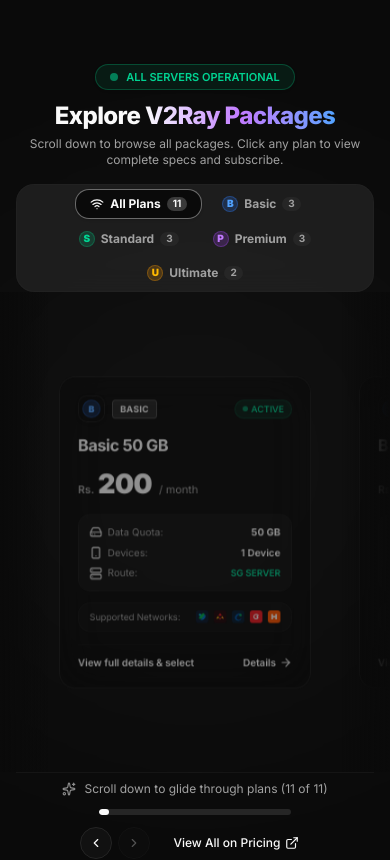
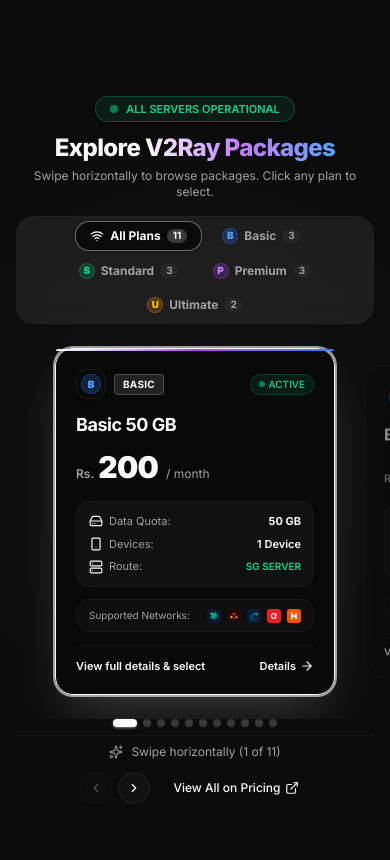
Before and after one commit to Dhanujaya-Malka/Digital-Service-Management-Platform, a Next.js app in the folder frontend/: page / in a window 390 px wide. Shown: the part 1340-2200 px from the top of the page. Built offline with nearby package versions, Linux system fonts and the light colour scheme.

Commit message:
Improve mobile package carousel touch swipe and add direct Continue button on network cards

```diff
--- a/frontend/src/app/checkout/network/page.tsx
+++ b/frontend/src/app/checkout/network/page.tsx
@@ -107,6 +107,13 @@
   const handleContinue = () => {
     if (!chosenNetworkPkg || !activePlan) return;
     router.push(`/checkout?plan=${activePlan.id}&networkPackage=${chosenNetworkPkg.id}&network=${chosenNetworkPkg.isp}`);
+  };
+
+  const handleDirectContinue = (pkg: NetworkPackage, e?: React.MouseEvent) => {
+    if (e) e.stopPropagation();
+    handleSelectPackage(pkg);
+    if (!activePlan) return;
+    router.push(`/checkout?plan=${activePlan.id}&networkPackage=${pkg.id}&network=${pkg.isp}`);
   };
 
   // Filter packages based on active ISP tab
@@ -304,6 +311,13 @@
                     </div>
 
                     <div className="flex items-center gap-1.5">
+                      {isSelected && (
+                        <Badge className="text-[10px] bg-primary/20 hover:bg-primary/20 text-primary border-primary/40 font-bold px-2 py-0.5 gap-1 shadow-sm">
+                          <CheckCircle2 className="h-3 w-3" />
+                          <span>Selected</span>
+                        </Badge>
+                      )}
+
                       {pkg.popular && (
                         <Badge variant="secondary" className="text-[10px] bg-amber-500/15 text-amber-400 border-amber-500/30">
                           Popular
@@ -366,20 +380,28 @@
                     <span>Ping: {pkg.latency || '30ms - 40ms'}</span>
                   </div>
 
-                  <div className={`px-3 py-1 rounded-xl text-xs font-bold transition-all flex items-center gap-1 ${
-                    isSelected
-                      ? 'bg-primary text-primary-foreground shadow-md'
-                      : 'bg-muted/70 text-muted-foreground group-hover:bg-primary/10 group-hover:text-primary'
-                  }`}>
-                    {isSelected ? (
-                      <>
-                        <CheckCircle2 className="h-3.5 w-3.5" />
-                        <span>Selected</span>
-                      </>
-                    ) : (
-                      <span>Select This</span>
-                    )}
-                  </div>
+                  {isSelected ? (
+                    <Button
+                      size="sm"
+                      onClick={(e) => handleDirectContinue(pkg, e)}
+                      className="h-8 px-4 rounded-xl text-xs font-bold bg-primary hover:bg-primary/90 text-primary-foreground shadow-md shadow-primary/25 gap-1.5 cursor-pointer hover:scale-105 transition-all"
+                    >
+                      <span>Continue</span>
+                      <ArrowRight className="h-3.5 w-3.5" />
+                    </Button>
+                  ) : (
+                    <Button
+                      variant="outline"
+                      size="sm"
+                      onClick={(e) => {
+                        e.stopPropagation();
+                        handleSelectPackage(pkg);
+                      }}
+                      className="h-8 px-3 rounded-xl text-xs font-semibold text-muted-foreground hover:text-primary hover:border-primary/50 hover:bg-primary/5 border-border/70 cursor-pointer"
+                    >
+                      <span>Select Route</span>
+                    </Button>
+                  )}
                 </div>
               </Card>
             );
--- a/frontend/src/components/marketing/StickyPackageCarousel.tsx
+++ b/frontend/src/components/marketing/StickyPackageCarousel.tsx
@@ -36,6 +36,7 @@
   const [activeCardIndex, setActiveCardIndex] = useState(0);
   const [maxScrollDistance, setMaxScrollDistance] = useState(0);
   const [isMounted, setIsMounted] = useState(false);
+  const [isMobile, setIsMobile] = useState(false);
 
   // Filter packages by active category tab
   const filteredPackages = selectedCategory === 'all'
@@ -50,7 +51,7 @@
     { id: 'ultimate', label: 'Ultimate', count: packages.filter(p => p.category === 'ultimate').length },
   ];
 
-  // Calculate track width and maximum scroll distance
+  // Calculate track width and maximum scroll distance for desktop pinned carousel
   const calculateScrollLimits = useCallback(() => {
     if (!trackRef.current) return;
     const track = trackRef.current;
@@ -64,18 +65,22 @@
 
   useEffect(() => {
     setIsMounted(true);
-    calculateScrollLimits();
-
     const handleResize = () => {
-      calculateScrollLimits();
+      const mobile = window.innerWidth < 768;
+      setIsMobile(mobile);
+      if (!mobile) {
+        calculateScrollLimits();
+      }
     };
 
+    handleResize();
     window.addEventListener('resize', handleResize);
     return () => window.removeEventListener('resize', handleResize);
   }, [calculateScrollLimits, filteredPackages]);
 
-  // Window Scroll listener to drive the horizontal track translation
+  // Desktop Window Scroll listener to drive the horizontal track translation
   useEffect(() => {
+    if (isMobile) return;
     let ticking = false;
 
     const handleWindowScroll = () => {
@@ -125,16 +130,58 @@
     handleWindowScroll(); // Initial check
 
     return () => window.removeEventListener('scroll', handleWindowScroll);
-  }, [maxScrollDistance, filteredPackages]);
+  }, [isMobile, maxScrollDistance, filteredPackages]);
+
+  // Mobile horizontal touch scroll listener
+  const handleMobileTrackScroll = (e: React.UIEvent<HTMLDivElement>) => {
+    if (!isMobile) return;
+    const container = e.currentTarget;
+    const containerRect = container.getBoundingClientRect();
+    const containerCenter = containerRect.left + containerRect.width / 2;
+
+    let closestIdx = 0;
+    let minDistance = Infinity;
+
+    cardRefs.current.forEach((el, idx) => {
+      if (!el) return;
+      const rect = el.getBoundingClientRect();
+      const cardCenter = rect.left + rect.width / 2;
+      const dist = Math.abs(containerCenter - cardCenter);
+      if (dist < minDistance) {
+        minDistance = dist;
+        closestIdx = idx;
+      }
+    });
+
+    setActiveCardIndex(closestIdx);
+    if (filteredPackages.length > 1) {
+      setScrollProgress(closestIdx / (filteredPackages.length - 1));
+    }
+  };
 
   // Card click navigates to pricing page with focus
   const handleCardClick = (pkgId: string) => {
     router.push(`/pricing?plan=${pkgId}`);
   };
 
-  // Arrow navigation: scrolls window to center previous/next card
+  // Arrow / Dot navigation: scrolls to center target card
   const handleNavigateCard = (index: number) => {
-    if (!sectionRef.current || index < 0 || index >= filteredPackages.length) return;
+    if (index < 0 || index >= filteredPackages.length) return;
+    setActiveCardIndex(index);
+
+    if (isMobile) {
+      const cardEl = cardRefs.current[index];
+      if (cardEl) {
+        cardEl.scrollIntoView({
+          behavior: 'smooth',
+          inline: 'center',
+          block: 'nearest',
+        });
+      }
+      return;
+    }
+
+    if (!sectionRef.current) return;
     const totalScrollableDistance = sectionRef.current.offsetHeight - window.innerHeight;
     const progressPerCard = filteredPackages.length > 1 ? 1 / (filteredPackages.length - 1) : 0;
     const targetProgress = index * progressPerCard;
@@ -146,19 +193,25 @@
     });
   };
 
-  // Outer container height dictates how long the user scrolls through cards
-  // ~250vh - 350vh gives a very natural, controlled scroll speed
-  const dynamicContainerHeight = `${Math.max(200, filteredPackages.length * 50 + 120)}vh`;
+  // On desktop, height determines how long user scrolls through cards.
+  // On mobile, height is natural auto so vertical page scroll is NEVER hijacked!
+  const containerHeight = isMobile
+    ? 'auto'
+    : `${Math.max(200, filteredPackages.length * 50 + 120)}vh`;
 
   return (
     <div
       ref={sectionRef}
-      className="relative w-full bg-background/60"
-      style={{ height: dynamicContainerHeight }}
+      className={`relative w-full bg-background/60 ${isMobile ? 'py-10' : ''}`}
+      style={{ height: containerHeight }}
       id="packages-carousel-section"
     >
-      {/* Sticky Fullscreen Container: Pins in place while cards scroll */}
-      <div className="sticky top-0 h-screen w-full overflow-hidden flex flex-col justify-between py-6 md:py-8 z-30">
+      {/* Container: Pins in place on desktop, flows naturally on mobile */}
+      <div className={
+        isMobile
+          ? "relative h-auto w-full flex flex-col justify-between py-4 z-10"
+          : "sticky top-0 h-screen w-full overflow-hidden flex flex-col justify-between py-6 md:py-8 z-30"
+      }>
 
         {/* Background glow behind active cards */}
         <div className="absolute top-1/2 left-1/2 -translate-x-1/2 -translate-y-1/2 w-3/4 h-[320px] bg-primary/10 blur-[150px] rounded-full pointer-events-none" />
@@ -174,7 +227,9 @@
             Explore <span className="text-transparent bg-clip-text bg-gradient-to-r from-primary via-purple-400 to-blue-400">V2Ray Packages</span>
           </h2>
           <p className="text-xs sm:text-sm text-muted-foreground mt-1 max-w-lg mx-auto">
-            Scroll down to browse all packages. Click any plan to view complete specs and subscribe.
+            {isMobile
+              ? "Swipe horizontally to browse packages. Click any plan to select."
+              : "Scroll down to browse all packages. Click any plan to view complete specs and subscribe."}
           </p>
 
           {/* Category Tabs */}
@@ -188,6 +243,9 @@
                     onClick={() => {
                       setSelectedCategory(cat.id);
                       setActiveCardIndex(0);
+                      if (isMobile && cardRefs.current[0]) {
+                        cardRefs.current[0]?.scrollIntoView({ inline: 'center', behavior: 'smooth' });
+                      }
                     }}
                     className={`flex items-center gap-1.5 px-3.5 py-1.5 rounded-xl text-xs font-bold transition-all duration-200 cursor-pointer ${
                       isActive
@@ -215,18 +273,23 @@
           </div>
         </div>
 
-        {/* 2. Horizontally Translating Cards Track */}
+        {/* 2. Horizontally Translating / Swiping Cards Track */}
         <div className="relative flex-1 flex items-center my-auto overflow-hidden">
 
-          {/* Subtle Left & Right edge blur masks */}
-          <div className="absolute left-0 top-0 bottom-0 w-12 md:w-28 bg-gradient-to-r from-background via-background/60 to-transparent z-20 pointer-events-none" />
-          <div className="absolute right-0 top-0 bottom-0 w-12 md:w-28 bg-gradient-to-l from-background via-background/60 to-transparent z-20 pointer-events-none" />
+          {/* Edge blur masks on desktop */}
+          <div className="hidden md:block absolute left-0 top-0 bottom-0 w-28 bg-gradient-to-r from-background via-background/60 to-transparent z-20 pointer-events-none" />
+          <div className="hidden md:block absolute right-0 top-0 bottom-0 w-28 bg-gradient-to-l from-background via-background/60 to-transparent z-20 pointer-events-none" />
 
           <div
             ref={trackRef}
-            className="flex items-center gap-5 sm:gap-6 will-change-transform transition-transform duration-100 ease-out pl-[calc(50vw-150px)] sm:pl-[calc(50vw-175px)] pr-24"
+            onScroll={handleMobileTrackScroll}
+            className={
+              isMobile
+                ? "flex items-center gap-4 overflow-x-auto snap-x snap-mandatory scrollbar-none py-6 pl-[calc(50vw-140px)] pr-[calc(50vw-140px)] touch-pan-x w-full"
+                : "flex items-center gap-5 sm:gap-6 will-change-transform transition-transform duration-100 ease-out pl-[calc(50vw-150px)] sm:pl-[calc(50vw-175px)] pr-24"
+            }
             style={{
-              transform: `translate3d(-${scrollProgress * maxScrollDistance}px, 0, 0)`,
+              transform: isMobile ? 'none' : `translate3d(-${scrollProgress * maxScrollDistance}px, 0, 0)`,
             }}
           >
             {filteredPackages.map((pkg, idx) => {
@@ -240,8 +303,10 @@
                   }}
                   onClick={() => handleCardClick(pkg.id)}
                   className={`group relative w-[280px] sm:w-[320px] md:w-[340px] shrink-0 cursor-pointer rounded-2xl p-5 border backdrop-blur-xl transition-all duration-300 ease-out transform ${
+                    isMobile ? 'snap-center' : ''
+                  } ${
                     isCenter
-                      ? 'bg-card/95 border-primary ring-2 ring-primary/60 scale-100 sm:scale-105 shadow-2xl shadow-primary/20 z-10'
+                      ? 'bg-card/95 border-primary ring-2 ring-primary/60 scale-100 sm:scale-105 shadow-2xl shadow-primary/20 z-10 opacity-100'
                       : 'bg-card/65 border-border/70 hover:border-primary/40 scale-90 sm:scale-95 opacity-55 hover:opacity-85 z-0'
                   }`}
                 >
@@ -288,7 +353,7 @@
                     )}
                   </div>
 
-                  {/* Concise Specs Grid (Indetail adu karala) */}
+                  {/* Concise Specs Grid */}
                   <div className="mt-4 p-3 rounded-xl bg-muted/30 border border-border/40 space-y-2 text-xs">
                     <div className="flex justify-between items-center">
                       <span className="text-muted-foreground flex items-center gap-1.5 text-[11px]">
@@ -322,7 +387,7 @@
                     <SriLankanIspStrip size={14} />
                   </div>
 
-                  {/* Click to View / Activate CTA banner (Replaced Choose Plan button) */}
+                  {/* Click to View / Activate CTA banner */}
                   <div className="mt-3.5 pt-3 border-t border-border/40 flex items-center justify-between text-xs font-semibold text-primary group-hover:text-primary/90">
                     <span className="text-[11px]">View full details & select</span>
                     <div className="flex items-center gap-1 group-hover:translate-x-1 transition-transform">
@@ -338,20 +403,39 @@
 
         </div>
 
-        {/* 3. Bottom Controls & Scroll Indicator */}
+        {/* 3. Bottom Controls & Indicators */}
         <div className="container mx-auto px-4 md:px-6 z-10 shrink-0">
+          {/* Dot Indicators */}
+          <div className="flex items-center justify-center gap-1.5 pb-2">
+            {filteredPackages.map((_, i) => (
+              <button
+                key={i}
+                type="button"
+                onClick={() => handleNavigateCard(i)}
+                className={`h-2 rounded-full transition-all duration-300 cursor-pointer ${
+                  i === activeCardIndex
+                    ? 'w-6 bg-primary shadow-sm shadow-primary/40'
+                    : 'w-2 bg-muted-foreground/30 hover:bg-muted-foreground/60'
+                }`}
+                aria-label={`Go to slide ${i + 1}`}
+              />
+            ))}
+          </div>
+
           <div className="flex flex-col sm:flex-row items-center justify-between gap-3 max-w-4xl mx-auto pt-2 border-t border-border/40">
 
             {/* Scroll Hint */}
             <div className="flex items-center gap-2 text-xs text-muted-foreground">
               <Sparkles className="h-3.5 w-3.5 text-primary animate-pulse" />
               <span>
-                Scroll down to glide through plans ({activeCardIndex + 1} of {filteredPackages.length})
+                {isMobile
+                  ? `Swipe horizontally (${activeCardIndex + 1} of ${filteredPackages.length})`
+                  : `Scroll down to glide through plans (${activeCardIndex + 1} of ${filteredPackages.length})`}
               </span>
             </div>
 
-            {/* Progress Bar */}
-            <div className="w-48 sm:w-64 h-1.5 bg-muted rounded-full overflow-hidden">
+            {/* Progress Bar (Desktop) */}
+            <div className="hidden sm:block w-48 sm:w-64 h-1.5 bg-muted rounded-full overflow-hidden">
               <div
                 className="h-full bg-primary rounded-full transition-all duration-75"
                 style={{ width: `${Math.max(5, scrollProgress * 100)}%` }}
```
